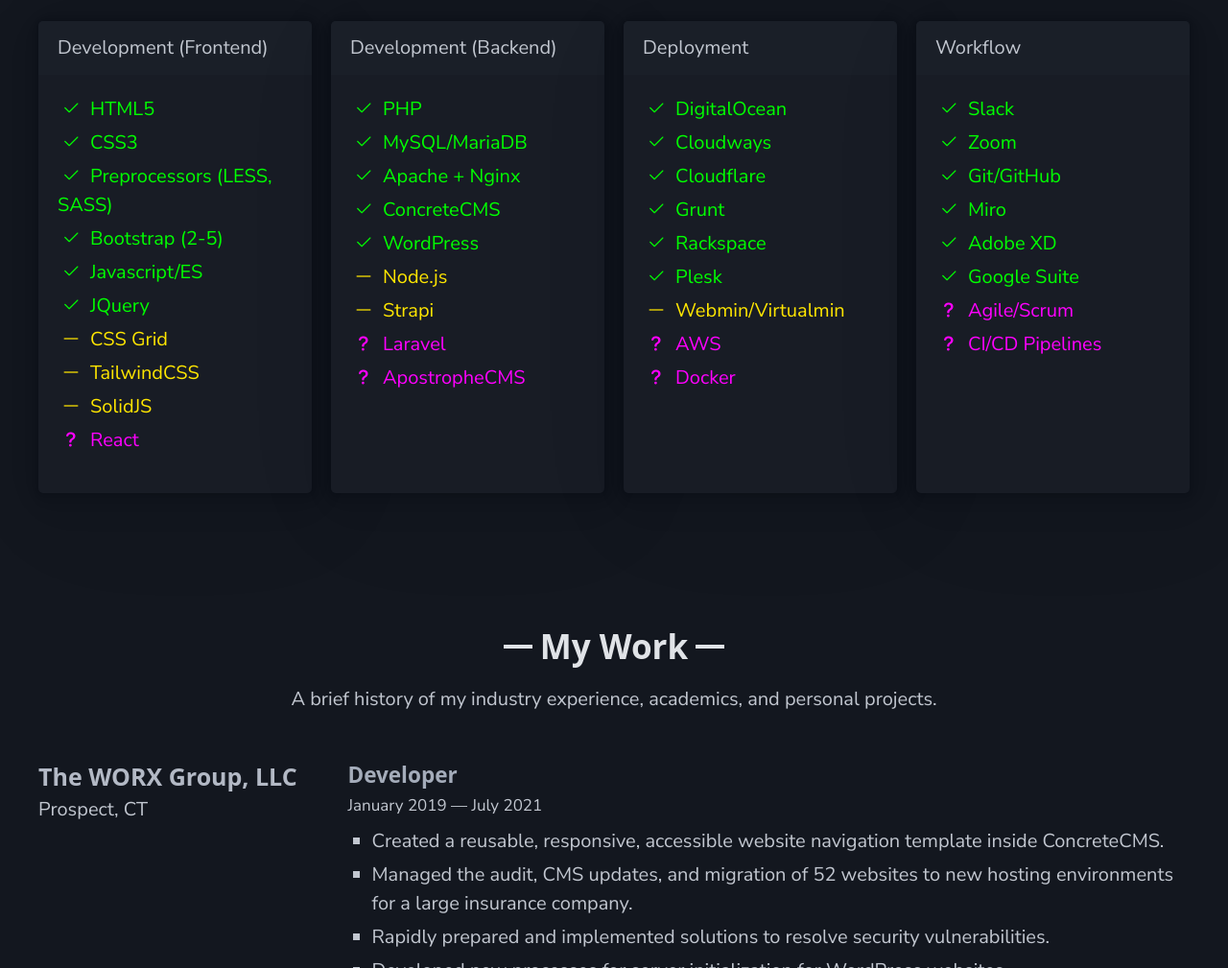
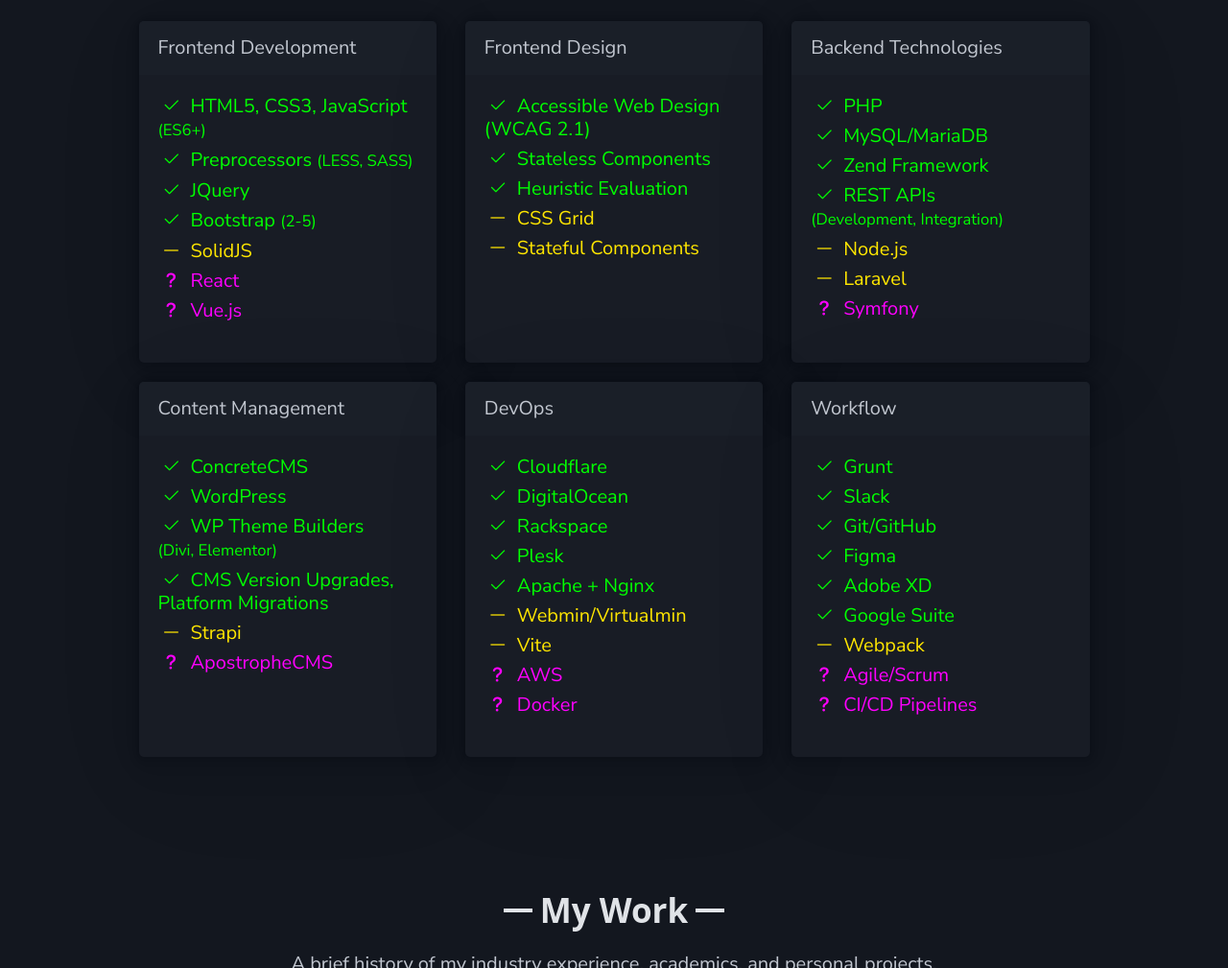
Before and after one commit to alecbiela/ab-webdev-slim, a plain HTML site: page index.html in a window 1280 px wide. Shown: the part 1514-2523 px from the top of the page at 96% size. Drawn offline with Linux system fonts and the light colour scheme.

Commit message:
Copy updates

```diff
--- a/index.html
+++ b/index.html
@@ -63,46 +63,62 @@
                         <li class="want-to-learn"><i class="icon-question-lg" aria-hidden="true"></i>Highly Motivated to Learn</li>
                     </ul>
                 </p>
-                <div class="grid">
+                <div class="stack-grid">
                     <article class="stack-card">
-                        <header>Development (Frontend)</header>
+                        <header>Frontend Development</header>
                         <ul>
-                            <li class="proficient"><i class="icon-check2" aria-hidden="true"></i>HTML5</li>
-                            <li class="proficient"><i class="icon-check2" aria-hidden="true"></i>CSS3</li>
-                            <li class="proficient"><i class="icon-check2" aria-hidden="true"></i>Preprocessors &lpar;LESS, SASS&rpar;</li>
-                            <li class="proficient"><i class="icon-check2" aria-hidden="true"></i>Bootstrap &lpar;2-5&rpar;</li>
-                            <li class="proficient"><i class="icon-check2" aria-hidden="true"></i>Javascript/ES</li>
+                            <li class="proficient"><i class="icon-check2" aria-hidden="true"></i>HTML5, CSS3, JavaScript <small>(ES6&plus;)</small></li>
+                            <li class="proficient"><i class="icon-check2" aria-hidden="true"></i>Preprocessors <small>&lpar;LESS, SASS&rpar;</small></li>
                             <li class="proficient"><i class="icon-check2" aria-hidden="true"></i>JQuery</li>
-                            <li class="learning"><i class="icon-dash-lg" aria-hidden="true"></i>CSS Grid</li>
-                            <li class="learning"><i class="icon-dash-lg" aria-hidden="true"></i>TailwindCSS</li>
+                            <li class="proficient"><i class="icon-check2" aria-hidden="true"></i>Bootstrap <small>&lpar;2-5&rpar;</small></li>
                             <li class="learning"><i class="icon-dash-lg" aria-hidden="true"></i>SolidJS</li>
                             <li class="want-to-learn"><i class="icon-question-lg" aria-hidden="true"></i>React</li>
+                            <li class="want-to-learn"><i class="icon-question-lg" aria-hidden="true"></i>Vue.js</li>
                         </ul>
                     </article>
                     <article class="stack-card">
-                        <header>Development (Backend)</header>
+                        <header>Frontend Design</header>
+                        <ul>
+                            <li class="proficient"><i class="icon-check2" aria-hidden="true"></i>Accessible Web Design (WCAG 2.1)</li>
+                            <li class="proficient"><i class="icon-check2" aria-hidden="true"></i>Stateless Components</li>
+                            <li class="proficient"><i class="icon-check2" aria-hidden="true"></i>Heuristic Evaluation</li>
+                            <li class="learning"><i class="icon-dash-lg" aria-hidden="true"></i>CSS Grid</li>
+                            <li class="learning"><i class="icon-dash-lg" aria-hidden="true"></i>Stateful Components</li>
+                        </ul>
+                    </article>
+                    <article class="stack-card">
+                        <header>Backend Technologies</header>
                         <ul>
                             <li class="proficient"><i class="icon-check2" aria-hidden="true"></i>PHP</li>
                             <li class="proficient"><i class="icon-check2" aria-hidden="true"></i>MySQL/MariaDB</li>
-                            <li class="proficient"><i class="icon-check2" aria-hidden="true"></i>Apache &plus; Nginx</li>
+                            <li class="proficient"><i class="icon-check2" aria-hidden="true"></i>Zend Framework</li>
+                            <li class="proficient"><i class="icon-check2" aria-hidden="true"></i>REST APIs<br/><small>&lpar;Development, Integration&rpar;</small></li>
+                            <li class="learning"><i class="icon-dash-lg" aria-hidden="true"></i>Node.js</li>
+                            <li class="learning"><i class="icon-dash-lg" aria-hidden="true"></i>Laravel</li>
+                            <li class="want-to-learn"><i class="icon-question-lg" aria-hidden="true"></i>Symfony</li>
+                        </ul>
+                    </article>
+                    <article class="stack-card">
+                        <header>Content Management</header>
+                        <ul>
                             <li class="proficient"><i class="icon-check2" aria-hidden="true"></i>ConcreteCMS</li>
                             <li class="proficient"><i class="icon-check2" aria-hidden="true"></i>WordPress</li>
-                            <li class="learning"><i class="icon-dash-lg" aria-hidden="true"></i>Node.js</li>
+                            <li class="proficient"><i class="icon-check2" aria-hidden="true"></i>WP Theme Builders</br><small>&lpar;Divi, Elementor&rpar;</small></li>
+                            <li class="proficient"><i class="icon-check2" aria-hidden="true"></i>CMS Version Upgrades, Platform Migrations</li>
                             <li class="learning"><i class="icon-dash-lg" aria-hidden="true"></i>Strapi</li>
-                            <li class="want-to-learn"><i class="icon-question-lg" aria-hidden="true"></i>Laravel</li>
                             <li class="want-to-learn"><i class="icon-question-lg" aria-hidden="true"></i>ApostropheCMS</li>
                         </ul>
                     </article>
                     <article class="stack-card">
-                        <header>Deployment</header>
+                        <header>DevOps</header>
                         <ul>
+                            <li class="proficient"><i class="icon-check2" aria-hidden="true"></i>Cloudflare</li>
                             <li class="proficient"><i class="icon-check2" aria-hidden="true"></i>DigitalOcean</li>
-                            <li class="proficient"><i class="icon-check2" aria-hidden="true"></i>Cloudways</li>
-                            <li class="proficient"><i class="icon-check2" aria-hidden="true"></i>Cloudflare</li>
-                            <li class="proficient"><i class="icon-check2" aria-hidden="true"></i>Grunt</li>
                             <li class="proficient"><i class="icon-check2" aria-hidden="true"></i>Rackspace</li>
                             <li class="proficient"><i class="icon-check2" aria-hidden="true"></i>Plesk</li>
+                            <li class="proficient"><i class="icon-check2" aria-hidden="true"></i>Apache &plus; Nginx</li>
                             <li class="learning"><i class="icon-dash-lg" aria-hidden="true"></i>Webmin/Virtualmin</li>
+                            <li class="learning"><i class="icon-dash-lg" aria-hidden="true"></i>Vite</li>
                             <li class="want-to-learn"><i class="icon-question-lg" aria-hidden="true"></i>AWS</li>
                             <li class="want-to-learn"><i class="icon-question-lg" aria-hidden="true"></i>Docker</li>
                         </ul>
@@ -110,12 +126,13 @@
                     <article class="stack-card">
                         <header>Workflow</header>
                         <ul>
+                            <li class="proficient"><i class="icon-check2" aria-hidden="true"></i>Grunt</li>
                             <li class="proficient"><i class="icon-check2" aria-hidden="true"></i>Slack</li>
-                            <li class="proficient"><i class="icon-check2" aria-hidden="true"></i>Zoom</li>
                             <li class="proficient"><i class="icon-check2" aria-hidden="true"></i>Git/GitHub</li>
-                            <li class="proficient"><i class="icon-check2" aria-hidden="true"></i>Miro</li>
+                            <li class="proficient"><i class="icon-check2" aria-hidden="true"></i>Figma</li>
                             <li class="proficient"><i class="icon-check2" aria-hidden="true"></i>Adobe XD</li>
                             <li class="proficient"><i class="icon-check2" aria-hidden="true"></i>Google Suite</li>
+                            <li class="learning"><i class="icon-dash-lg" aria-hidden="true"></i>Webpack</li>
                             <li class="want-to-learn"><i class="icon-question-lg" aria-hidden="true"></i>Agile/Scrum</li>
                             <li class="want-to-learn"><i class="icon-question-lg" aria-hidden="true"></i>CI/CD Pipelines</li>
                         </ul>
```
Also changed, not shown: build/css/main.css, build/css/sass/main.scss, css/main.min.css, 1 other file.
